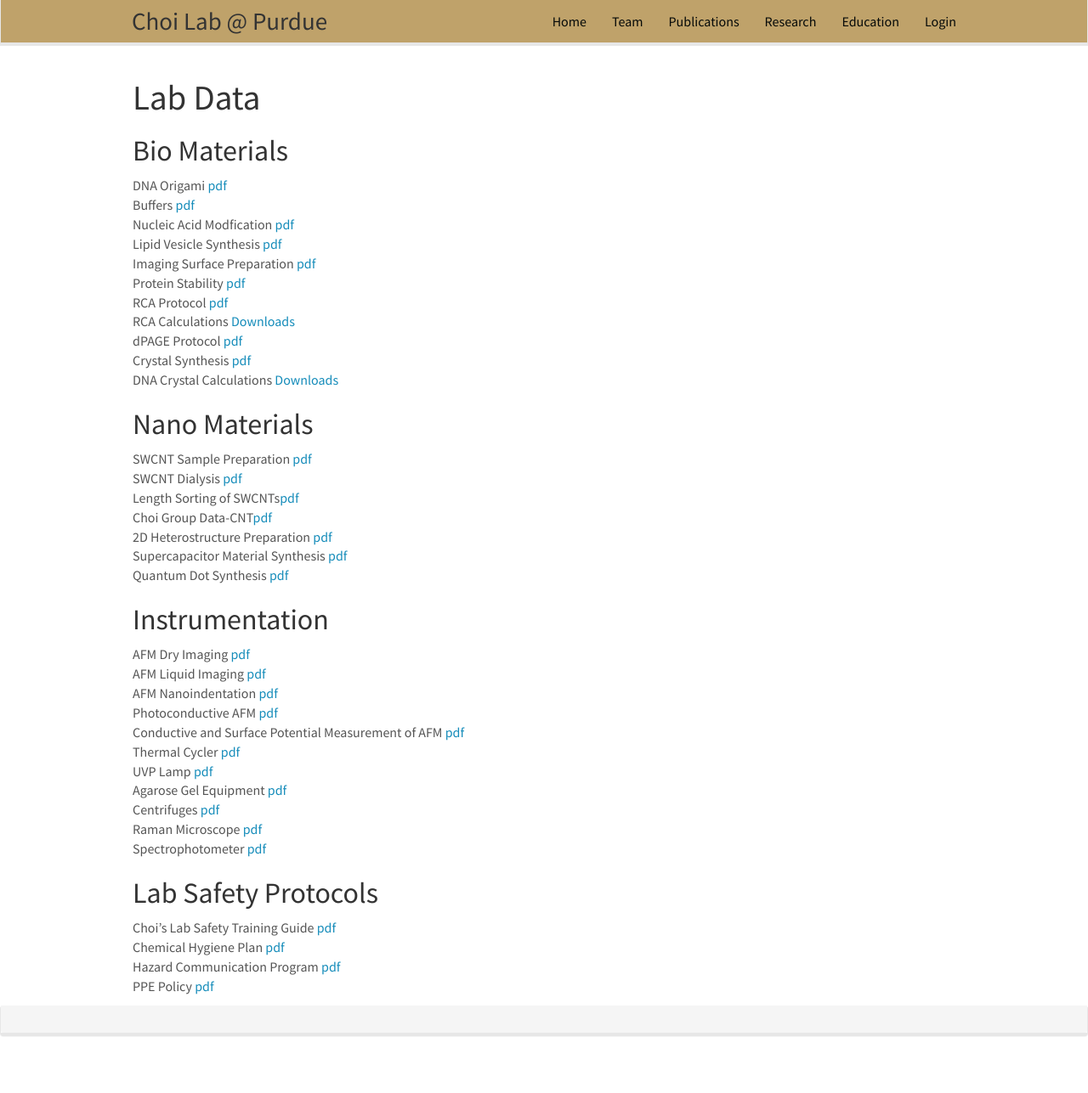
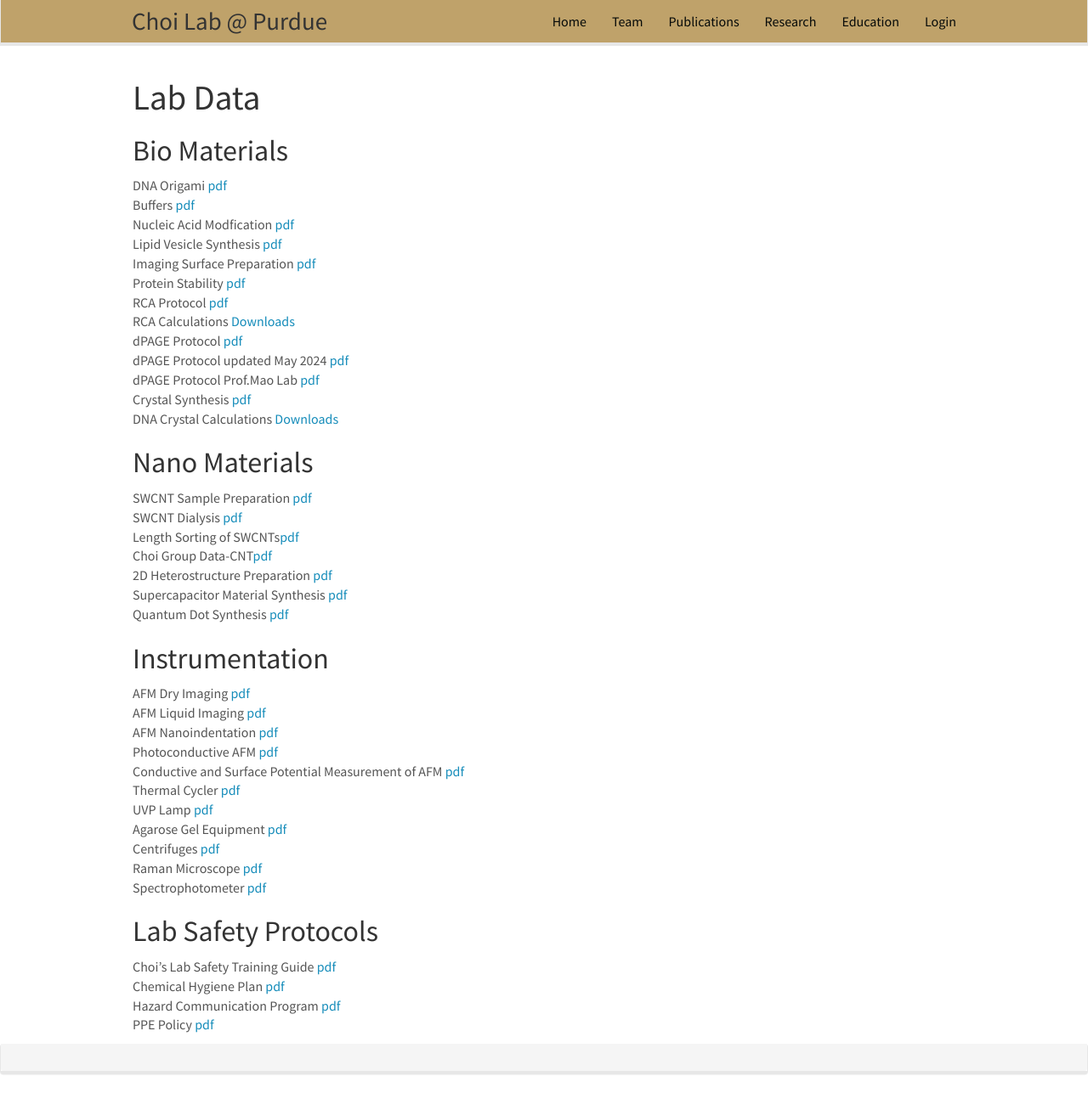
Before and after one commit to choidnalab/choidnalab.github.io, a Jekyll site: the page built from _pages/labdata.md, in a window 1280 px wide and 1287 px high. Shown: the whole window at 85% size. Built offline with Jekyll 4.4.1, drawn with Linux system fonts in a browser that asks for light colours; nearby versions of some CDN libraries.

Commit message:
Update labdata.md with new dPAGE Protocols

```diff
--- a/_pages/labdata.md
+++ b/_pages/labdata.md
@@ -18,6 +18,8 @@ Protein Stability <a href="{{ site.url }}{{ site.baseurl }}/data/protocols/pdf/1
 RCA Protocol <a href="{{ site.url }}{{ site.baseurl }}/data/protocols/pdf/1_7_RCA_Protocol.pdf">pdf</a><br>
 RCA Calculations <a href='{{ site.url }}{{ site.baseurl }}/data/protocols/Excel/RCA_protocol_calculations.xlsx' target="_blank">Downloads</a><br>
 dPAGE Protocol <a href="{{ site.url }}{{ site.baseurl }}/data/protocols/pdf/1_8_dPAGE Protocol.pdf">pdf</a><br>
+dPAGE Protocol updated May 2024 <a href="{{ site.url }}{{ site.baseurl }}/data/protocols/pdf/1_8_dPAGE Protocol_05.17.2024.pdf">pdf</a><br>
+dPAGE Protocol Prof.Mao Lab <a href="{{ site.url }}{{ site.baseurl }}/data/protocols/pdf/1_8_dPAGE Protocol_Prof. Mao lab_05.17.2024.pdf">pdf</a><br>
 Crystal Synthesis <a href="{{ site.url }}{{ site.baseurl }}/data/protocols/pdf/1_9_DNA_crystal_synthesis.pdf">pdf</a><br>
 DNA Crystal Calculations <a href='{{ site.url }}{{ site.baseurl }}/data/protocols/Excel/DNA_crystal_strands.xlsx' target="_blank">Downloads</a><br>
 
```
